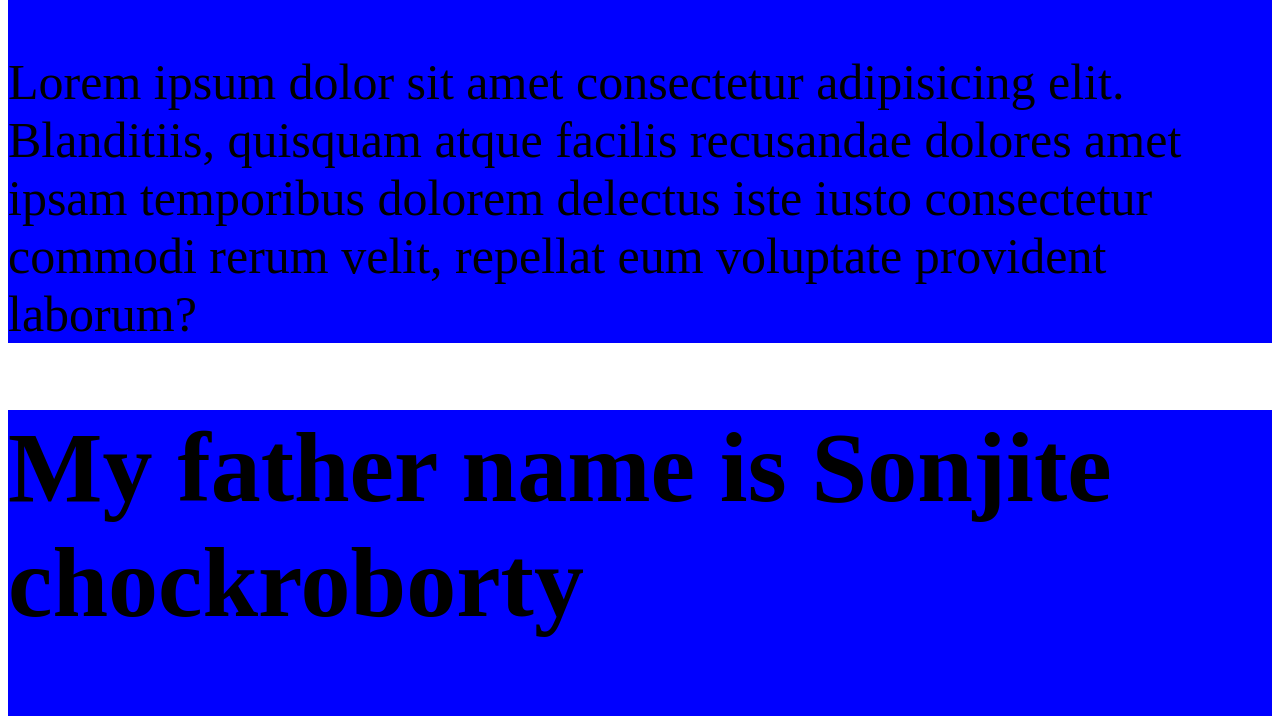
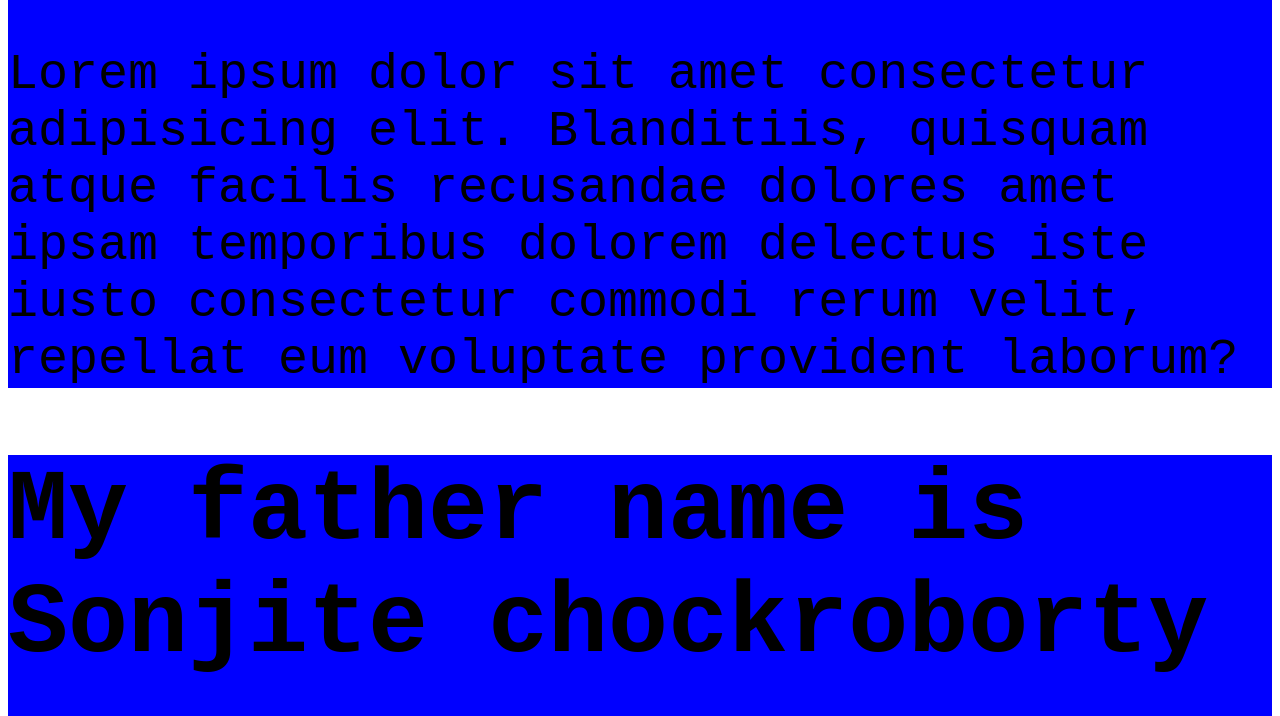
Before and after one commit to srejon868/my-simple-website, a plain HTML site: page simple.html in a window 1280 px wide. Shown: the part 618-1334 px from the top of the page. Drawn offline with Linux system fonts and the light colour scheme.

```diff
--- a/styles/blog.css
+++ b/styles/blog.css
@@ -1,5 +1,5 @@
 div{
     background-color: blue;
     font-size: 50px;
-    margin-bottom: 10px;
+    font-family: 'Courier New', Courier, monospace;
 }
```
